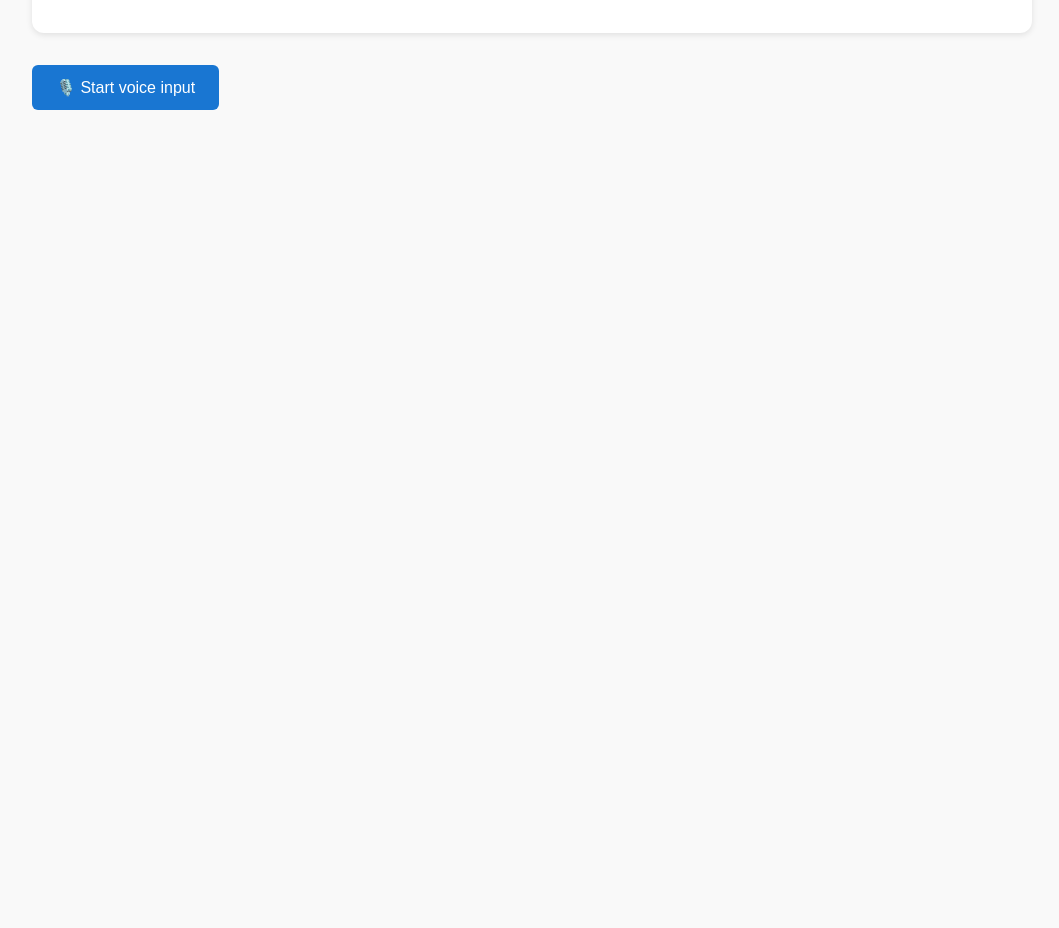
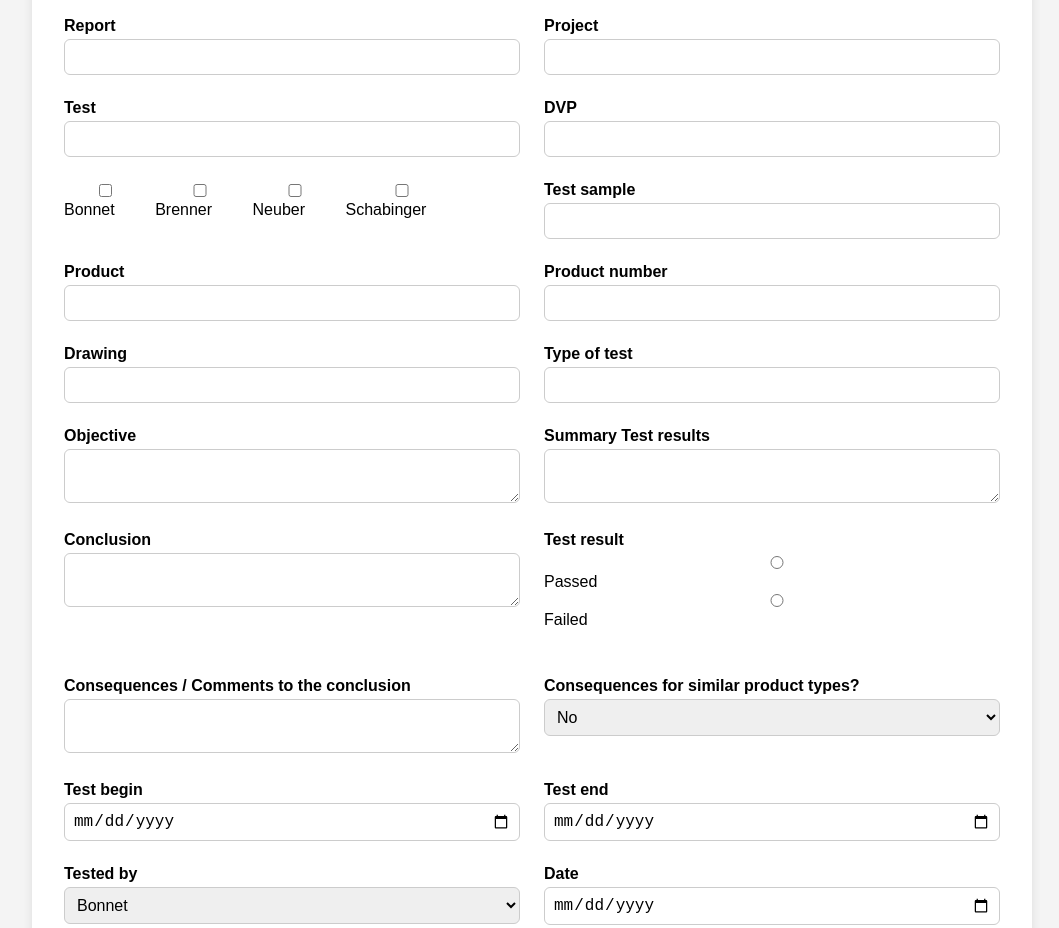
Before and after one commit to k4ndis/kbtr, a plain HTML site: page index.html in a window 1280 px wide. Shown: the part 137-1065 px from the top of the page, without its empty margins (108-1167 px from the left). Before the commit the page ends 800 px from the top, so only its background shows below. Drawn offline with Linux system fonts and the light colour scheme.

Commit message:
Sprachsteuerung Test

```diff
--- a/index.html
+++ b/index.html
@@ -2,80 +2,130 @@
 <html lang="de">
 <head>
   <meta charset="UTF-8">
-  <title>Testbericht Deckblatt</title>
+  <title>Testbericht – Deckblatt</title>
   <meta name="viewport" content="width=device-width, initial-scale=1.0">
   <style>
+    * { box-sizing: border-box; }
     body {
-      font-family: sans-serif;
+      font-family: Arial, sans-serif;
+      background-color: #f4f4f4;
+      margin: 0;
       padding: 2rem;
+    }
+    .container {
       max-width: 1000px;
       margin: auto;
-      background-color: #f9f9f9;
+      background: white;
+      padding: 2rem;
+      border-radius: 12px;
+      box-shadow: 0 0 10px rgba(0,0,0,0.1);
     }
     h1 {
       text-align: center;
+      margin-bottom: 2rem;
     }
-    .form-section {
-      background: white;
-      padding: 1.5rem;
-      border-radius: 12px;
-      margin-top: 2rem;
-      box-shadow: 0 2px 6px rgba(0,0,0,0.1);
+    .grid {
+      display: grid;
+      grid-template-columns: repeat(auto-fit, minmax(300px, 1fr));
+      gap: 1.5rem;
     }
     label {
+      font-weight: bold;
+      margin-bottom: 0.25rem;
       display: block;
-      margin-top: 1rem;
-      font-weight: bold;
     }
     input, select, textarea {
       width: 100%;
       padding: 0.5rem;
-      margin-top: 0.3rem;
-      font-size: 1rem;
       border: 1px solid #ccc;
       border-radius: 6px;
+      font-size: 1rem;
     }
-    .row {
+    textarea { resize: vertical; }
+    .checkbox-group {
       display: flex;
+      flex-wrap: wrap;
       gap: 1rem;
-      flex-wrap: wrap;
-    }
-    .col {
-      flex: 1;
     }
     .checkbox-group label {
-      margin-right: 1rem;
+      font-weight: normal;
     }
-    .status {
+    .status-box {
+      padding: 0.5rem;
+      text-align: center;
       font-weight: bold;
+      border-radius: 6px;
       color: white;
-      padding: 0.5rem;
-      border-radius: 8px;
-      text-align: center;
       margin-top: 0.5rem;
     }
     .green { background-color: #4caf50; }
     .red { background-color: #f44336; }
+    .button-container {
+      text-align: center;
+      margin-top: 2rem;
+    }
     button {
-      margin-top: 2rem;
-      padding: 0.8rem 1.5rem;
-      font-size: 1rem;
       background-color: #1976d2;
       color: white;
       border: none;
-      border-radius: 6px;
+      padding: 0.75rem 1.5rem;
+      font-size: 1rem;
+      border-radius: 8px;
       cursor: pointer;
     }
   </style>
 </head>
 <body>
+<div class="container">
   <h1>Test Report – Deckblatt</h1>
-  <div class="form-section">
-    <!-- Formularfelder wie gehabt -->
-    <!-- (Aus Platzgründen hier ausgelassen, aber im echten Code enthalten) -->
+  <div class="grid">
+    <div><label for="report">Report</label><input id="report"></div>
+    <div><label for="project">Project</label><input id="project"></div>
+    <div><label for="test">Test</label><input id="test"></div>
+    <div><label for="dvp">DVP</label><input id="dvp"></div>
+    <div class="checkbox-group">
+      <label><input type="checkbox" value="Bonnet"> Bonnet</label>
+      <label><input type="checkbox" value="Brenner"> Brenner</label>
+      <label><input type="checkbox" value="Neuber"> Neuber</label>
+      <label><input type="checkbox" value="Schabinger"> Schabinger</label>
     </div>
+    <div><label for="sample">Test sample</label><input id="sample"></div>
+    <div><label for="product">Product</label><input id="product"></div>
+    <div><label for="productno">Product number</label><input id="productno"></div>
+    <div><label for="drawing">Drawing</label><input id="drawing"></div>
+    <div><label for="type">Type of test</label><input id="type"></div>
+    <div><label for="objective">Objective</label><textarea id="objective"></textarea></div>
+    <div><label for="summary">Summary Test results</label><textarea id="summary"></textarea></div>
+    <div><label for="conclusion">Conclusion</label><textarea id="conclusion"></textarea></div>
+    <div>
+      <label>Test result</label>
+      <input type="radio" name="result" id="passed" onchange="setResultColor()"> Passed
+      <input type="radio" name="result" id="failed" onchange="setResultColor()"> Failed
+      <div id="resultStatus" class="status-box"></div>
+    </div>
+    <div><label for="consequence">Consequences / Comments to the conclusion</label><textarea id="consequence"></textarea></div>
+    <div>
+      <label>Consequences for similar product types?</label>
+      <select id="yesno" onchange="toggleDescription()">
+        <option value="no">No</option>
+        <option value="yes">Yes</option>
+      </select>
+    </div>
+    <div id="describeBox" style="display:none;"><label for="description">If yes, please describe</label><textarea id="description"></textarea></div>
+    <div><label for="begin">Test begin</label><input type="date" id="begin"></div>
+    <div><label for="end">Test end</label><input type="date" id="end"></div>
+    <div><label for="testedby">Tested by</label><select id="testedby"><option>Bonnet</option><option>Schabinger</option></select></div>
+    <div><label for="testeddate">Date</label><input type="date" id="testeddate"></div>
+    <div><label for="createdby">Created by</label><select id="createdby"><option>Bonnet</option><option>Schabinger</option></select></div>
+    <div><label for="createddate">Date</label><input type="date" id="createddate"></div>
+    <div><label for="reviewedby">Reviewed and released by</label><select id="reviewedby"><option>Bonnet</option><option>Schabinger</option></select></div>
+    <div><label for="revieweddate">Date</label><input type="date" id="revieweddate"></div>
+    <div><label for="annex">Annex (Anhang)</label><input id="annex"></div>
+  </div>
+  <div class="button-container">
     <button id="voiceBtn" onclick="toggleRecognition()">🎙️ Start voice input</button>
-
+  </div>
+</div>
 <script>
   const fields = {
     report: ["report", "bericht"],
@@ -86,13 +136,13 @@
     product: ["product", "produkt"],
     productno: ["product number", "produktnummer"],
     drawing: ["drawing", "zeichnung"],
-      type: ["type of test", "testtyp", "typ des tests"],
+    type: ["type of test", "testtyp", "typ"],
     objective: ["objective", "ziel"],
     summary: ["summary", "zusammenfassung"],
     conclusion: ["conclusion", "schlussfolgerung"],
-      consequence: ["consequences", "kommentar", "comments to the conclusion"],
-      description: ["describe", "beschreibung"],
-      annex: ["annex", "anhang", "anlage", "attachment"]
+    consequence: ["consequence", "kommentar"],
+    description: ["description", "beschreibung"],
+    annex: ["annex", "anhang", "anlage"]
   };
 
   let recognition;
@@ -100,27 +150,22 @@
 
   function toggleRecognition() {
     if (!('webkitSpeechRecognition' in window)) {
-        alert('Speech recognition not supported');
-        return;
+      alert('Speech recognition not supported'); return;
     }
-
     if (!recognition) {
       recognition = new webkitSpeechRecognition();
       recognition.lang = 'de-DE';
       recognition.interimResults = false;
       recognition.continuous = false;
-
       recognition.onresult = function(event) {
         const transcript = event.results[0][0].transcript.trim();
         handleTranscript(transcript);
-          if (isRecognizing) recognition.start(); // restart automatically
+        if (isRecognizing) recognition.start();
       };
-
       recognition.onerror = function() {
         if (isRecognizing) recognition.start();
-        };
       }
-
+    }
     if (!isRecognizing) {
       recognition.start();
       isRecognizing = true;
@@ -134,25 +179,19 @@
 
   function handleTranscript(text) {
     const lower = text.toLowerCase();
-
-      if (lower.includes("rückgängig")) return undoLastWord();
-      if (lower.includes("letztes wort löschen")) return undoLastWord();
-
-      for (const [id, keywords] of Object.entries(fields)) {
-        for (const keyword of keywords) {
-          if (lower.startsWith(keyword.toLowerCase())) {
-            const value = lower.replace(keyword.toLowerCase(), '').trim();
+    if (lower.includes("rückgängig") || lower.includes("letztes wort löschen")) return undoLastWord();
+    for (const [id, keys] of Object.entries(fields)) {
+      for (const k of keys) {
+        if (lower.startsWith(k.toLowerCase())) {
+          const val = lower.replace(k.toLowerCase(), '').trim();
           const el = document.getElementById(id);
-            if (el) {
-              if (el.tagName === 'TEXTAREA' || el.tagName === 'INPUT') {
-                el.value += (el.value ? ' ' : '') + value;
-              }
+          if (el && (el.tagName === 'TEXTAREA' || el.tagName === 'INPUT')) {
+            el.value += (el.value ? ' ' : '') + val;
           }
           return;
         }
       }
     }
-
     if (lower.includes("test bestanden") || lower.includes("test passed")) {
       document.getElementById("passed").checked = true;
       setResultColor();
@@ -160,43 +199,43 @@
       document.getElementById("failed").checked = true;
       setResultColor();
     }
-
     if (lower.includes("verteile an")) {
-        const names = ["bonnet", "brenner", "neuber", "schabinger"];
-        names.forEach(name => {
+      const list = ["bonnet", "brenner", "neuber", "schabinger"];
+      list.forEach(name => {
         if (lower.includes(name)) {
-            document.querySelectorAll(`input[type='checkbox'][value='${name.charAt(0).toUpperCase() + name.slice(1)}']`)[0].checked = true;
+          const cb = [...document.querySelectorAll('input[type=checkbox]')].find(e => e.value.toLowerCase() === name);
+          if (cb) cb.checked = true;
         }
       });
     }
   }
 
   function undoLastWord() {
-      const active = document.activeElement;
-      if (active && (active.tagName === 'INPUT' || active.tagName === 'TEXTAREA')) {
-        const words = active.value.trim().split(" ");
-        words.pop();
-        active.value = words.join(" ");
+    const el = document.activeElement;
+    if (el && (el.tagName === 'INPUT' || el.tagName === 'TEXTAREA')) {
+      const parts = el.value.trim().split(" ");
+      parts.pop();
+      el.value = parts.join(" ");
     }
   }
 
   function setResultColor() {
-      const status = document.getElementById("resultStatus");
+    const box = document.getElementById("resultStatus");
     if (document.getElementById("passed").checked) {
-        status.textContent = "Test PASSED";
-        status.className = "status green";
+      box.textContent = "Test PASSED";
+      box.className = "status-box green";
     } else if (document.getElementById("failed").checked) {
-        status.textContent = "Test FAILED";
-        status.className = "status red";
+      box.textContent = "Test FAILED";
+      box.className = "status-box red";
     } else {
-        status.textContent = "";
-        status.className = "status";
+      box.textContent = "";
+      box.className = "status-box";
     }
   }
 
   function toggleDescription() {
-      const value = document.getElementById("yesno").value;
-      document.getElementById("describeBox").style.display = value === "yes" ? "block" : "none";
+    const show = document.getElementById("yesno").value === "yes";
+    document.getElementById("describeBox").style.display = show ? "block" : "none";
   }
 </script>
 </body>
```
Lines whose indentation alone changed are shown as unchanged.
